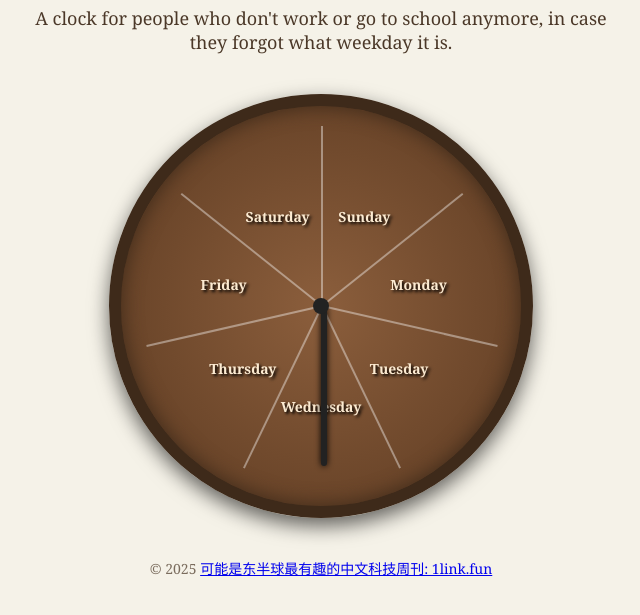
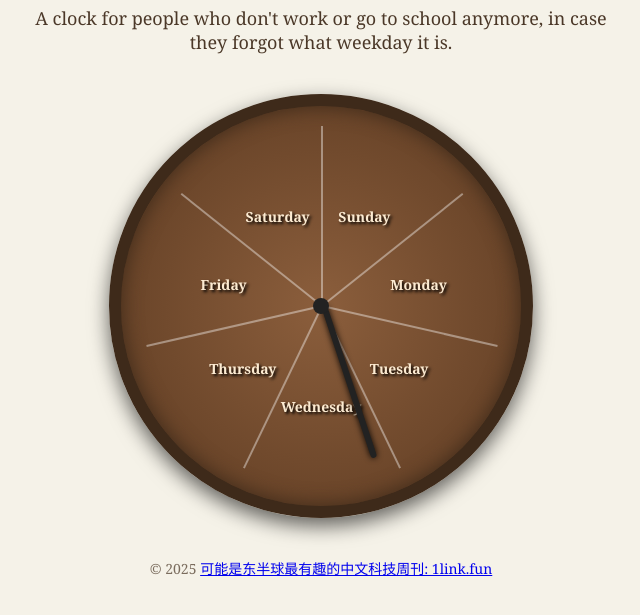
Before and after one commit to jwenjian/weekday-clock, a plain HTML site: page index.html in a window 1280 px wide. Shown: the part 135-750 px from the top of the page, without its empty margins (319-959 px from the left). Drawn offline with Linux system fonts and the light colour scheme.

Commit message:
pointer pointed at current timestamp in current day

```diff
--- a/index.html
+++ b/index.html
@@ -148,11 +148,23 @@
       function updatePointer() {
         const now = new Date();
         const day = now.getDay();
-        const angle = (360 / 7) * day + (360 / 14); // center of sector
+        const hours = now.getHours();
+        const minutes = now.getMinutes();
+        const seconds = now.getSeconds();
+
+        // Calculate progress through the day (0 to 1)
+        const dayProgress = (hours * 3600 + minutes * 60 + seconds) / (24 * 3600);
+
+        // Calculate the angle within the day's sector
+        const sectorStart = (360 / 7) * day;
+        const sectorWidth = 360 / 7;
+        const angle = sectorStart + (sectorWidth * dayProgress);
+
         document.getElementById("dayHand").style.transform = `rotate(${angle}deg)`;
       }
 
       updatePointer();
+
     </script>
   </div>
 
```
